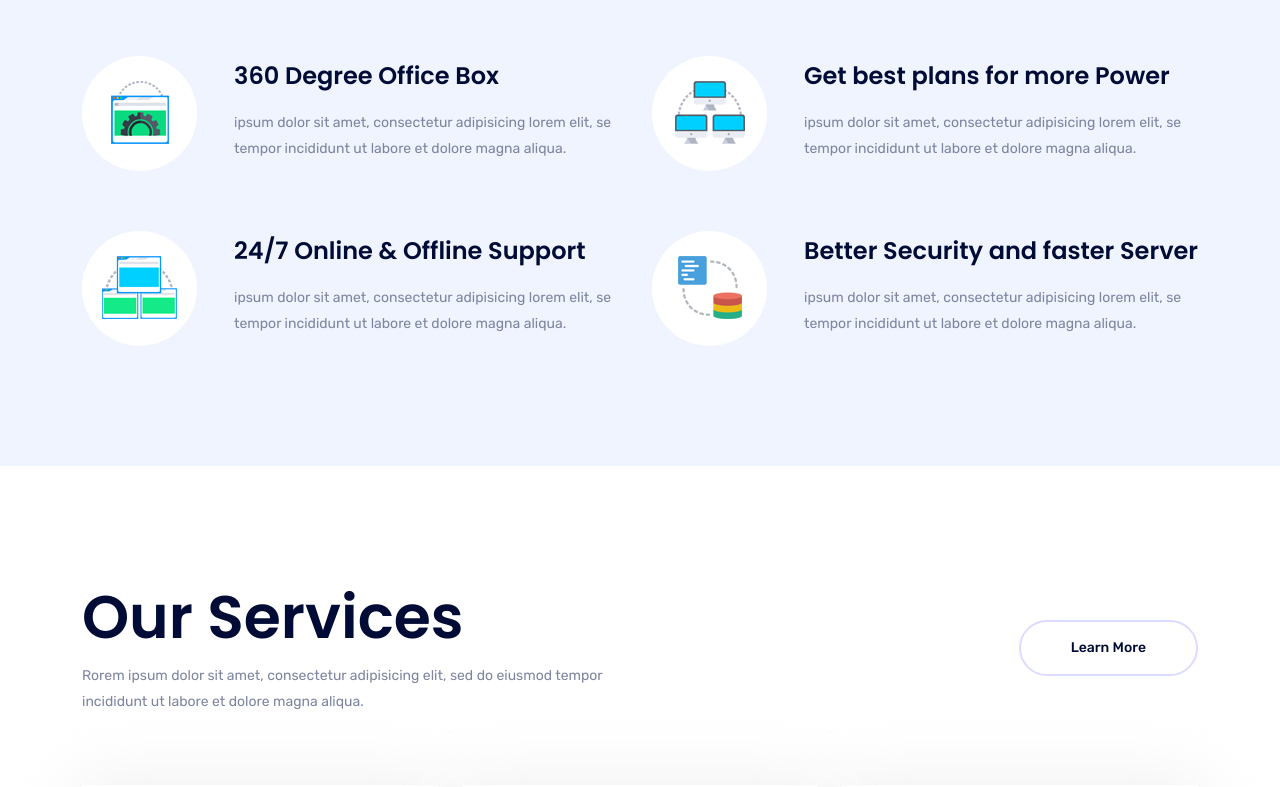
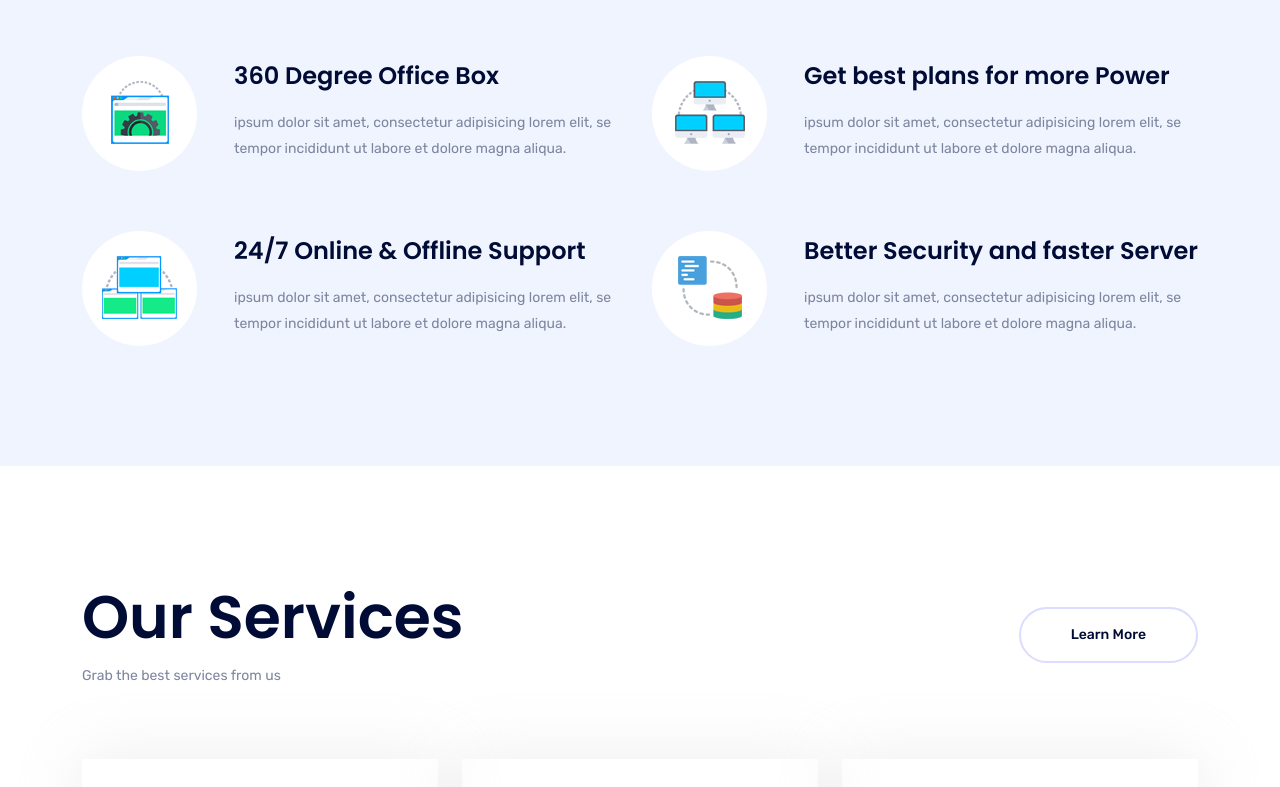
Before and after one commit to hasibdurjoy/hosting-demo, a Next.js app: page /home-2 in a window 1280 px wide. Shown: the part 2000-2787 px from the top of the page. Built offline with nearby package versions, Linux system fonts and the light colour scheme.

Commit message:
replace lorem

```diff
--- a/components/homes/home/ServicesHomeOne.tsx
+++ b/components/homes/home/ServicesHomeOne.tsx
@@ -9,45 +9,52 @@ import service_img_4 from "../../../public/assets/img/icon/s04.png";
 import service_img_5 from "../../../public/assets/img/icon/s05.png";
 import service_img_6 from "../../../public/assets/img/icon/s06.png";
 // service data
- const services_data: services_data_type[] = [
+const services_data = [
   {
     id: 1,
     img: service_img_1,
     title: "Shared Hosting",
-        sm_des: "ipsum dolor sit amet, consectetur adipisicing elit, sed do eiusmod temp or incididunt ut labore.",
+    sm_des:
+      "Our Shared Hosting service provides a reliable and cost-effective solution for individuals and small businesses. Enjoy the benefits of shared resources with optimal performance and security. ipsum dolor sit amet, consectetur adipisicing elit, sed do eiusmod tempor incididunt ut labore.",
   },
   {
     id: 2,
     img: service_img_2,
     title: "VPS Hosting",
-        sm_des: "ipsum dolor sit amet, consectetur adipisicing elit, sed do eiusmod temp or incididunt ut labore.",
+    sm_des:
+      "Experience enhanced control and flexibility with our VPS Hosting. Ideal for growing websites and applications, VPS Hosting offers dedicated resources and the ability to customize your server environment. ipsum dolor sit amet, consectetur adipisicing elit, sed do eiusmod tempor incididunt ut labore.",
   },
   {
     id: 3,
     img: service_img_3,
     title: "Reseller Hosting",
-        sm_des: "ipsum dolor sit amet, consectetur adipisicing elit, sed do eiusmod temp or incididunt ut labore.",
+    sm_des:
+      "Start your own hosting business with our Reseller Hosting packages. Enjoy the benefits of managing multiple hosting accounts under your brand. Perfect for web developers and entrepreneurs. ipsum dolor sit amet, consectetur adipisicing elit, sed do eiusmod tempor incididunt ut labore.",
   },
   {
     id: 4,
     img: service_img_4,
     title: "Cloud Hosting",
-        sm_des: "ipsum dolor sit amet, consectetur adipisicing elit, sed do eiusmod temp or incididunt ut labore.",
+    sm_des:
+      "Harness the power of the cloud with our Cloud Hosting services. Experience scalability, high performance, and reliability for your websites and applications. ipsum dolor sit amet, consectetur adipisicing elit, sed do eiusmod tempor incididunt ut labore.",
   },
   {
     id: 5,
     img: service_img_5,
     title: "Dedicated Hosting",
-        sm_des: "ipsum dolor sit amet, consectetur adipisicing elit, sed do eiusmod temp or incididunt ut labore.",
+    sm_des:
+      "For resource-intensive applications, Dedicated Hosting provides the ultimate performance and security. Enjoy a dedicated server exclusively for your website or application. ipsum dolor sit amet, consectetur adipisicing elit, sed do eiusmod tempor incididunt ut labore.",
   },
   {
-        id: 5,
+    id: 6,
     img: service_img_6,
     title: "Domain Name",
-        sm_des: "ipsum dolor sit amet, consectetur adipisicing elit, sed do eiusmod temp or incididunt ut labore.",
+    sm_des:
+      "Secure your online identity with our Domain Name registration services. Choose from a variety of domain extensions and find the perfect name for your website. ipsum dolor sit amet, consectetur adipisicing elit, sed do eiusmod tempor incididunt ut labore.",
   },
+];
 
- ]
+// You can use the services_data array as needed in your application
 
 interface service_content_type {
   title: string;
@@ -55,15 +62,14 @@ import service_img_6 from "../../../public/assets/img/icon/s06.png";
 }
 const service_content: service_content_type = {
   title: "Our Services",
-    sub_title: "Rorem ipsum dolor sit amet, consectetur adipisicing elit, sed do eiusmod tempor incididunt ut labore et dolore magna aliqua.",
- }
- const {title, sub_title} = service_content
-
+  sub_title: "Grab the best services from us",
+};
+const { title, sub_title } = service_content;
 
 const ServicesHomeOne = () => {
   return (
     <>
-        <section className="services-area pt-115 pb-95">
+      <section className="services-area pt-115 pb-20">
         <div className="container">
           <div className="row align-items-center mb-40">
             <div className="col-xl-6 col-lg-8">
--- a/components/layout/headers/slide-bar.tsx
+++ b/components/layout/headers/slide-bar.tsx
@@ -15,25 +15,22 @@ const SlideBar = ({sidebarOppen, setSidebarOppen}: any) => {
           </div>
           <div className="logo-side mb-30">
             <Link href="/">
-                        <Image src={Logo} alt="logo" />
+              <Image src={Logo} alt="logo" style={{ width: "100%" }} />
             </Link>
           </div>
           <div className="side-info mb-30">
             <div className="contact-list mb-30">
               <h4>Office Address</h4>
-                    <p>123/A, Miranda City Likaoli
-                        Prikano, Dope
-                    </p>
+              <p>45 Constance Street, London, England, E16 2DQ</p>
             </div>
             <div className="contact-list mb-30">
               <h4>Phone Number</h4>
-                    <p>+0989 7876 9865 9</p>
-                    <p>+(090) 8765 86543 85</p>
+              <p>+447308597871</p>
             </div>
             <div className="contact-list mb-30">
               <h4>Email Address</h4>
-                    <p>info@example.com</p>
-                    <p>example.mail@hum.com</p>
+              <p>info@hostiminer.com</p>
+              <p>www.hostiminer.com</p>
             </div>
           </div>
           <div className="instagram">
```
Also changed, not shown: components/homes/home/PricingHomeOne.tsx (+2 -16 lines). Lines whose indentation alone changed are shown as unchanged.
